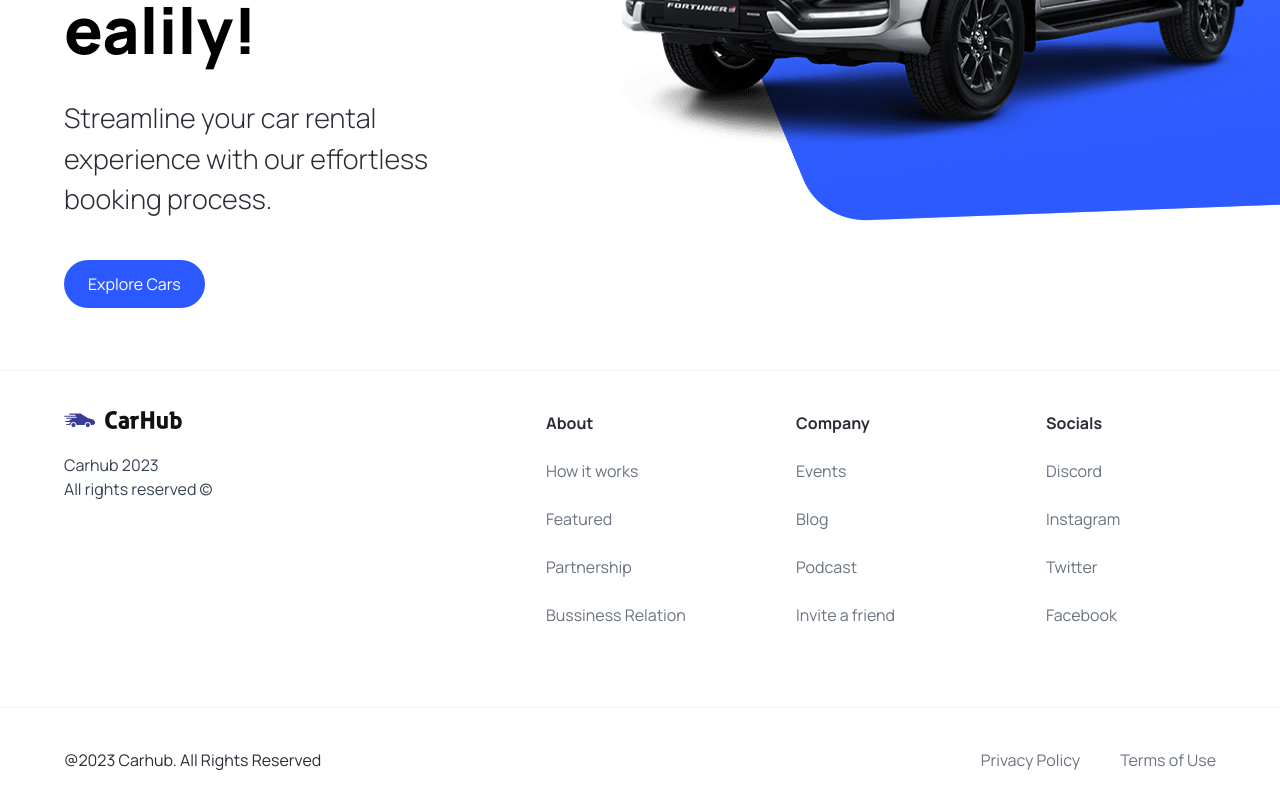
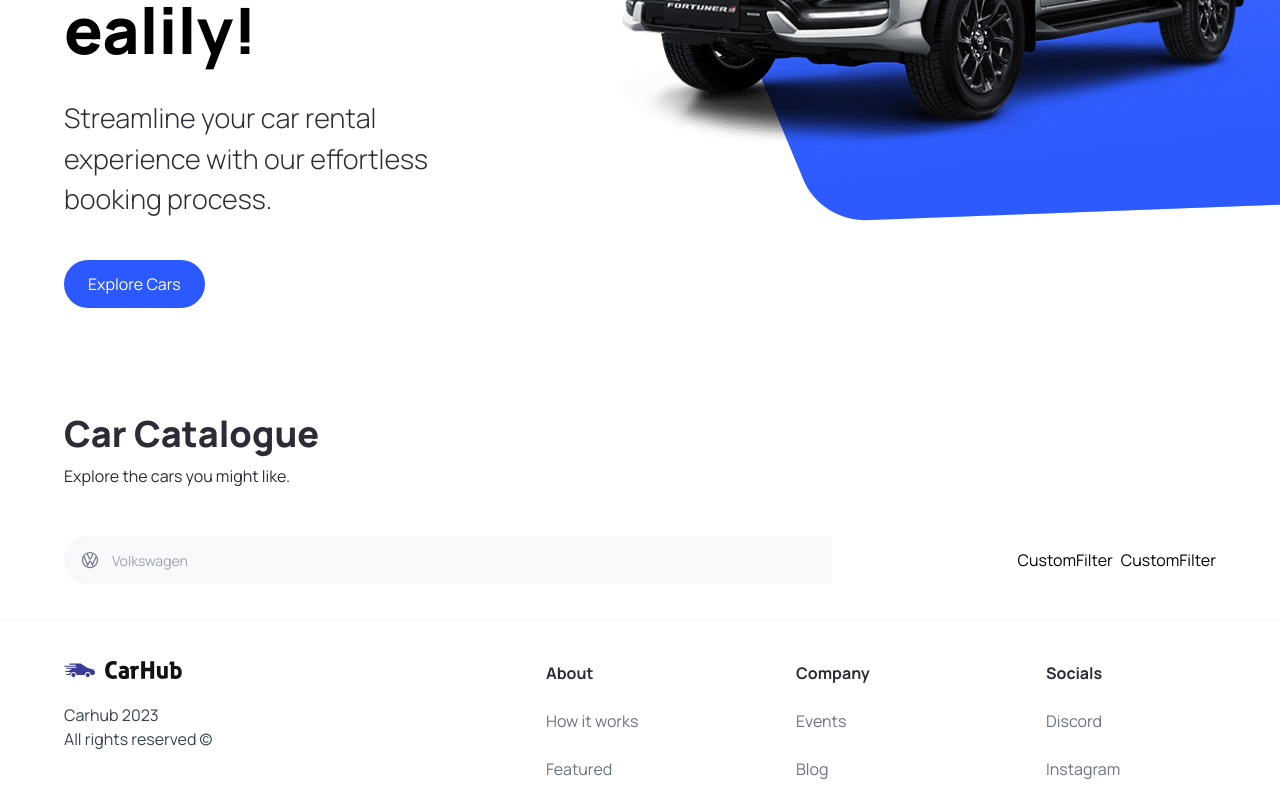
Before and after one commit to pushkar1995/car_showcase_app, a Next.js app: page / in a window 1280 px wide. Shown: the part 450-1247 px from the top of the page. Built offline with nearby package versions, Linux system fonts and the light colour scheme.

Commit message:
Car Catalogue added

```diff
--- a/app/page.tsx
+++ b/app/page.tsx
@@ -1,10 +1,28 @@
 import Image from "next/image";
-import { Hero } from "@/components";
+import { CustomFilter, Hero, SearchBar } from "@/components";
 
 export default function Home() {
   return (
     <main className="over-hidden">
      <Hero />
+
+     <div className="mt-12 padding-x padding-y max-width" id="discover">
+        <div className="home__text-container">
+          <h1 className="text-4xl font-extrabold">
+            Car Catalogue
+          </h1>
+          <p>Explore the cars you might like.</p>
+        </div>
+
+        <div className="home__filters">
+          <SearchBar />
+
+          <div className="home__filter-container">
+              <CustomFilter title="" />
+              <CustomFilter title="year" />
+          </div>
+        </div>
+     </div>
     </main>
   );
 }
--- /dev/null
+++ b/components/CustomFilter.tsx
@@ -0,0 +1,9 @@
+import React from 'react'
+
+const CustomFilter = () => {
+  return (
+    <div>CustomFilter</div>
+  )
+}
+
+export default CustomFilter
--- /dev/null
+++ b/components/SearchBar.tsx
@@ -0,0 +1,21 @@
+"use client"
+
+import { useState } from 'react'
+import  { SearchManufacturer } from './'
+
+const SearchBar = () => {
+    const [ manufacturer, setManufacturer ] = useState('')
+    const handleSearch = () => { }
+  return (
+    <form className='searchbar' onSubmit={handleSearch}>
+        <div className='searchbar__item'>
+            <SearchManufacturer
+                manufacturer={manufacturer}
+                setManufacturer={setManufacturer}
+            />
+        </div>
+    </form>
+  )
+}
+
+export default SearchBar
--- /dev/null
+++ b/components/SearchManufacturer.tsx
@@ -0,0 +1,84 @@
+"use client"
+
+import { useState, Fragment } from 'react';
+import Image from "next/image";
+import { Combobox, ComboboxButton, ComboboxInput, ComboboxOption, ComboboxOptions, Transition } from "@headlessui/react"
+import { SearchManufacturerProps } from "@/types"
+import { manufacturers } from '@/constants';
+
+const SearchManufacturer = ({ manufacturer, setManufacturer }: SearchManufacturerProps) => {
+    const [query, setQuery] = useState('')
+
+    const filteredManufacturers =
+        query === ""
+            ? manufacturers
+            : manufacturers.filter((item) => (
+                item.toLowerCase()
+                .replace(/\s+/g, "")
+                .includes(query.toLowerCase().replace(/\s+/g,"")
+            )))
+
+  return (
+    <div className="search-manufacturer">
+        <Combobox>
+            <div className="realtive w-full">
+                <ComboboxButton className="absolute top-[14px]">
+                    <Image
+                        src="/car-logo.svg"
+                        width={20}
+                        height={20}
+                        className="ml-4"
+                        alt=" Car Logo"
+                    />
+                </ComboboxButton>
+
+                <ComboboxInput
+                  className="search-manufacturer__input"
+                  placeholder="Volkswagen"
+                  displayValue={(manufacturer: string) => manufacturer}
+                  onChange={(e) => setQuery(e.target.value)}
+                 />
+
+                <Transition
+                    as={Fragment}
+                    leave='transation ease-in duration-100'
+                    leaveFrom='opacity-100'
+                    leaveTo='opacity-0'
+                    afterLeave={() => setQuery('')}
+                >
+                    <ComboboxOptions>
+                        {filteredManufacturers.map((item) => (
+                               <ComboboxOption
+                                 key={item}
+                                 className={({ active }) => `
+                                    relative search-manufacturer__option
+                                    ${active ? 'bg-primary-blue text-white' : 'text-gray-900' }
+                                 `}
+                                 value={item}
+                               >
+                                {({ selected, active }) => (
+                                      <>
+                                      <span className={`block truncate ${selected ? "font-medium" : "font-normal"}`}>
+                                        {item}
+                                      </span>
+
+                                      {/* Show an active blue background color if the option is selected */}
+                                      {selected ? (
+                                        <span className={`absolute inset-y-0 left-0 flex items-center pl-3 ${active? "text-white": "text-pribg-primary-purple"}`}
+                                        ></span>
+                                      ) : null}
+                                    </>
+                                )}
+                               </ComboboxOption>
+                            ))
+                        }
+                    </ComboboxOptions>
+
+                </Transition>
+            </div>
+        </Combobox>
+    </div>
+  )
+}
+
+export default SearchManufacturer
--- a/types/index.ts
+++ b/types/index.ts
@@ -7,3 +7,8 @@
     MouseEventHandler<HTMLButtonElement>;
     btnType?: "button" | "submit";
 }
+
+export interface SearchManufacturerProps {
+    manufacturer: string;
+    setManufacturer: (manufacturer: string) => void
+}
```
Also changed, not shown: components/index.ts (+7 -1 lines), package.json (+5 -4 lines), 2 other files (tests, documents, lock files or other folders).
